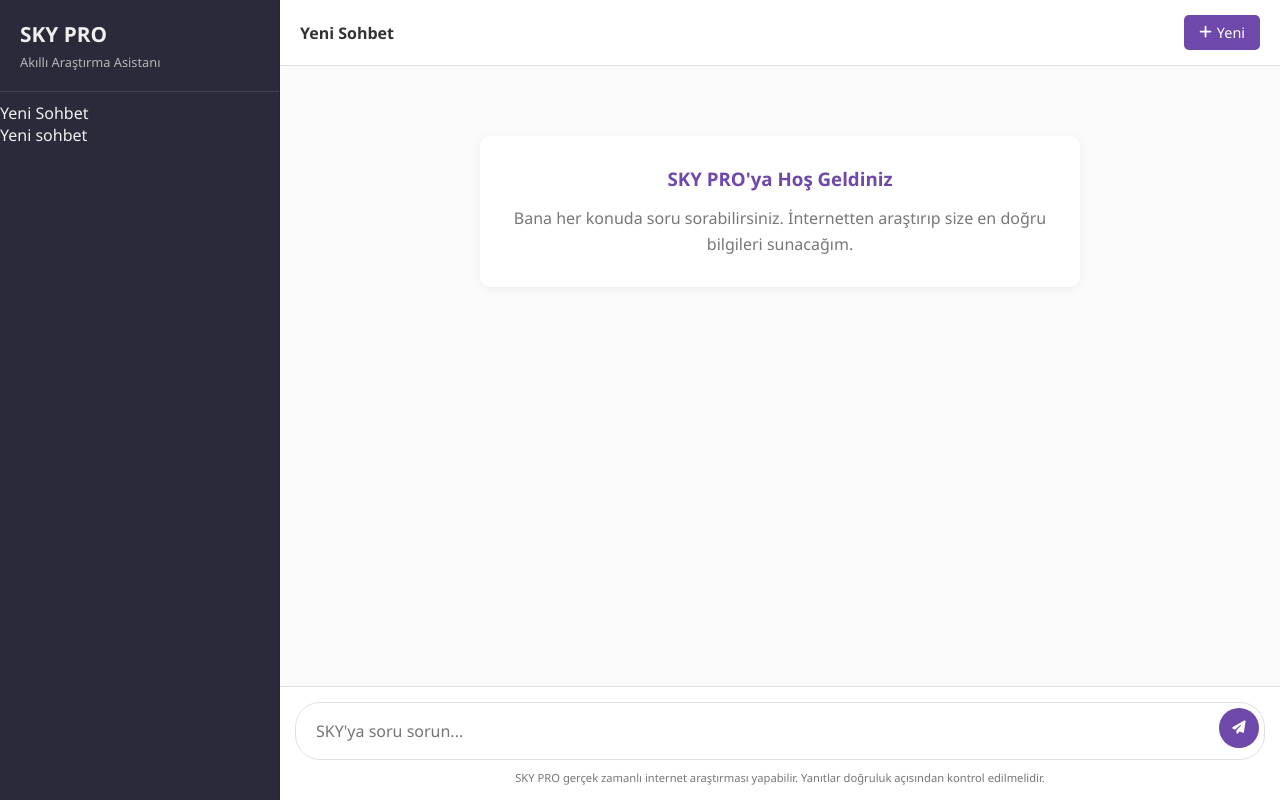
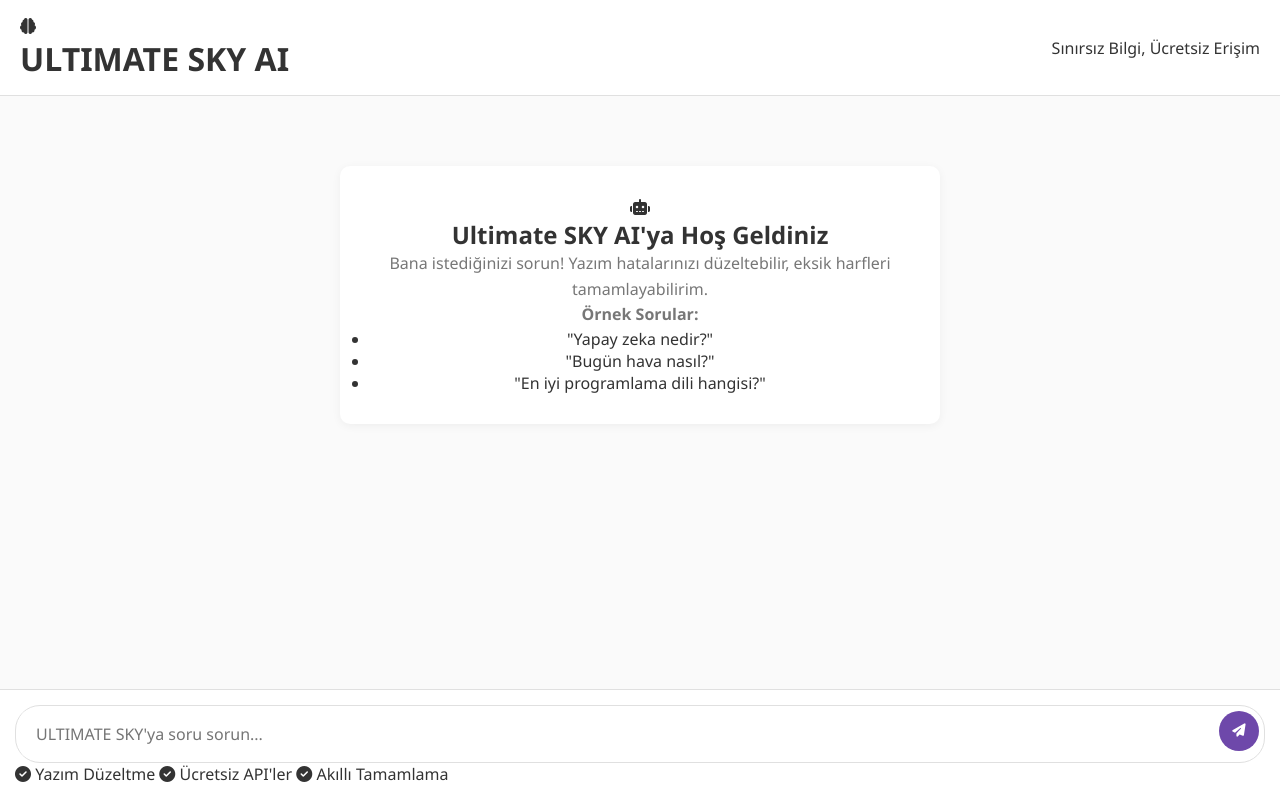
Before and after one commit to berklast/berklast.github.io, a plain HTML site: page index.html in a window 1280 px wide. Drawn offline with Linux system fonts and the light colour scheme.

Commit message:
Update index.html

```diff
--- a/index.html
+++ b/index.html
@@ -3,41 +3,44 @@
 <head>
     <meta charset="UTF-8">
     <meta name="viewport" content="width=device-width, initial-scale=1.0">
-    <title>SKY PRO - Akıllı Asistan</title>
+    <title>ULTIMATE SKY AI</title>
     <link rel="stylesheet" href="style.css">
     <link rel="stylesheet" href="https://cdnjs.cloudflare.com/ajax/libs/font-awesome/6.4.0/css/all.min.css">
 </head>
 <body>
     <div class="app-container">
-        <div class="sidebar">
-            <div class="sidebar-header">
-                <h2>SKY PRO</h2>
-                <p>Akıllı Araştırma Asistanı</p>
-            </div>
-            <div class="conversation-list" id="conversation-list">
-                <!-- Konuşma geçmişi buraya gelecek -->
-            </div>
-        </div>
         <div class="chat-container">
             <div class="chat-header">
-                <div class="chat-title">Yeni Sohbet</div>
-                <div class="chat-actions">
-                    <button id="new-chat"><i class="fas fa-plus"></i> Yeni</button>
+                <div class="logo">
+                    <i class="fas fa-brain"></i>
+                    <h1>ULTIMATE SKY AI</h1>
                 </div>
+                <div class="subtitle">Sınırsız Bilgi, Ücretsiz Erişim</div>
             </div>
             <div class="chat-messages" id="chat-messages">
                 <div class="welcome-message">
-                    <h3>SKY PRO'ya Hoş Geldiniz</h3>
-                    <p>Bana her konuda soru sorabilirsiniz. İnternetten araştırıp size en doğru bilgileri sunacağım.</p>
+                    <div class="welcome-icon"><i class="fas fa-robot"></i></div>
+                    <h2>Ultimate SKY AI'ya Hoş Geldiniz</h2>
+                    <p>Bana istediğinizi sorun! Yazım hatalarınızı düzeltebilir, eksik harfleri tamamlayabilirim.</p>
+                    <div class="examples">
+                        <p><strong>Örnek Sorular:</strong></p>
+                        <ul>
+                            <li>"Yapay zeka nedir?"</li>
+                            <li>"Bugün hava nasıl?"</li>
+                            <li>"En iyi programlama dili hangisi?"</li>
+                        </ul>
+                    </div>
                 </div>
             </div>
             <div class="chat-input-container">
                 <div class="input-wrapper">
-                    <input type="text" id="user-input" placeholder="SKY'ya soru sorun..." autofocus>
+                    <input type="text" id="user-input" placeholder="ULTIMATE SKY'ya soru sorun..." autofocus>
                     <button id="send-button"><i class="fas fa-paper-plane"></i></button>
                 </div>
-                <div class="disclaimer">
-                    SKY PRO gerçek zamanlı internet araştırması yapabilir. Yanıtlar doğruluk açısından kontrol edilmelidir.
+                <div class="features">
+                    <span><i class="fas fa-check-circle"></i> Yazım Düzeltme</span>
+                    <span><i class="fas fa-check-circle"></i> Ücretsiz API'ler</span>
+                    <span><i class="fas fa-check-circle"></i> Akıllı Tamamlama</span>
                 </div>
             </div>
         </div>
```
